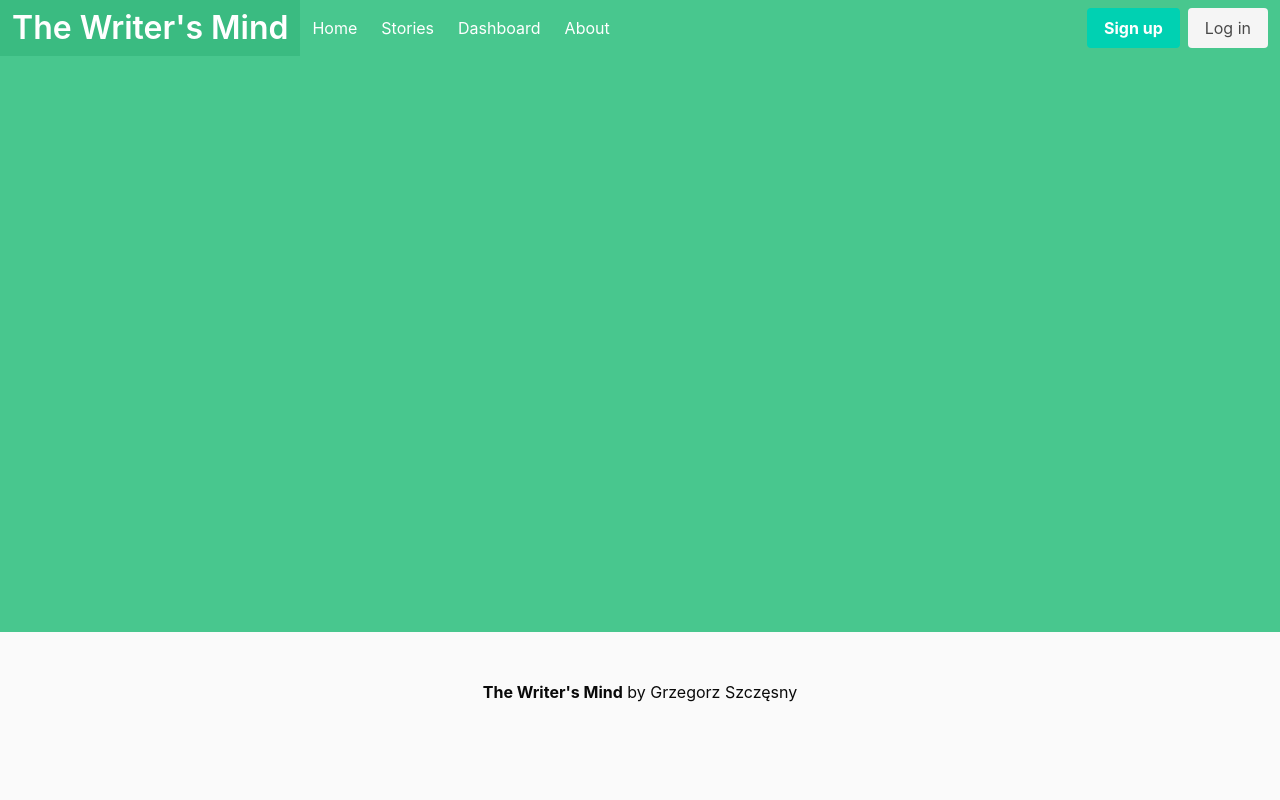
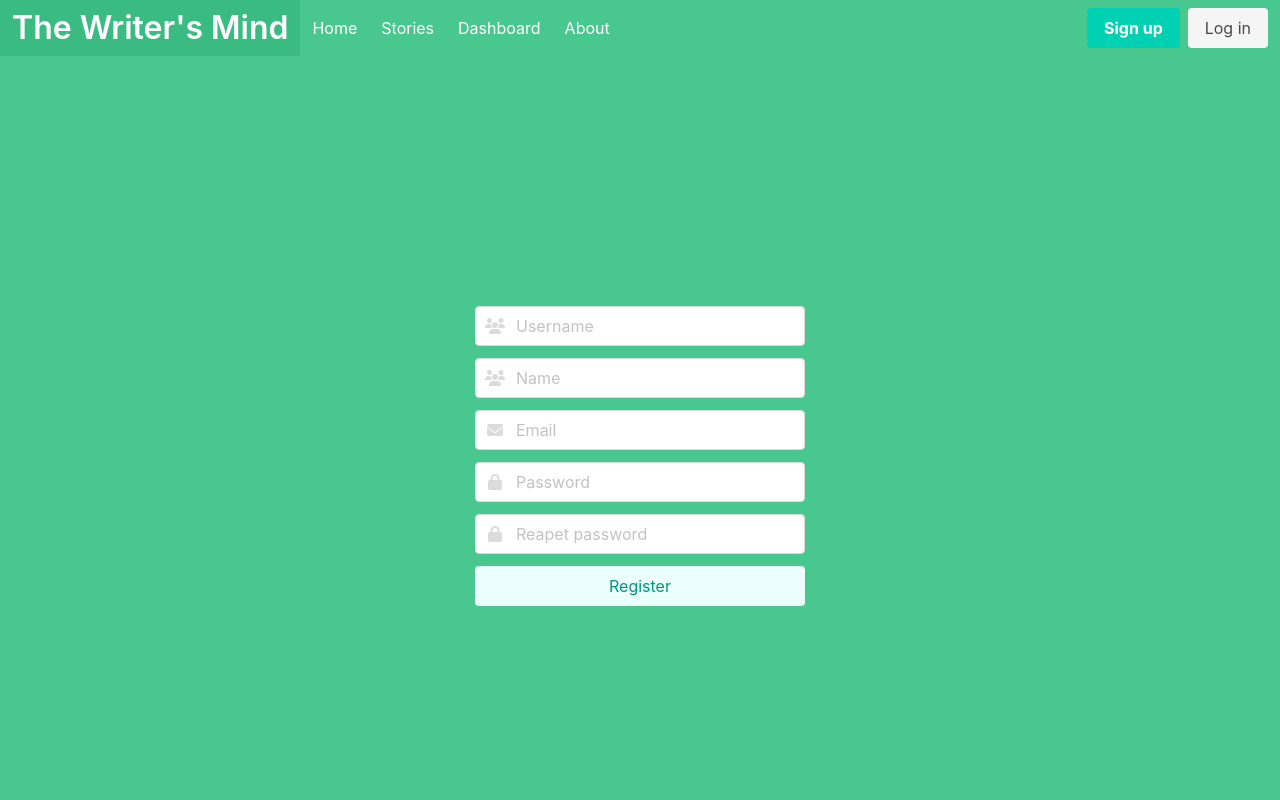
Before and after one commit to hosu794/social-application-client, a React (Create React App) app: page /register in a window 1280 px wide. Shown: the top 800 px of the page. Built offline with nearby package versions, Linux system fonts and the light colour scheme; no server answers.

Commit message:
Create Register and Login Component with bugs

```diff
--- a/public/index.html
+++ b/public/index.html
@@ -15,6 +15,10 @@
       user's mobile device or desktop. See https://developers.google.com/web/fundamentals/web-app-manifest/
     -->
     <link rel="manifest" href="%PUBLIC_URL%/manifest.json" />
+    <script
+      src="https://kit.fontawesome.com/dc01870533.js"
+      crossorigin="anonymous"
+    ></script>
     <!--
       Notice the use of %PUBLIC_URL% in the tags above.
       It will be replaced with the URL of the `public` folder during the build.
@@ -24,7 +28,7 @@
       work correctly both with client-side routing and a non-root public URL.
       Learn how to configure a non-root public URL by running `npm run build`.
     -->
-    <title>React App</title>
+    <title>The Writer's Mind</title>
   </head>
   <body>
     <noscript>You need to enable JavaScript to run this app.</noscript>
--- a/src/App.js
+++ b/src/App.js
@@ -12,6 +12,7 @@ import {
 } from "react-router-dom";
 import { PrivateRoute } from "./_components/PrivateRoute";
 
+import Register from "./_components/auth/Register";
 import Home from "./_components/layout/Home";
 import Footer from "./_components/layout/Footer";
 import Login from "./_components/auth/Login";
@@ -36,7 +37,7 @@ function App() {
           <Switch>
             <Route path="/" component={Home} exact />
             <Route path="/login" component={Login} exact />
-            <Route path="/register" exact />
+            <Route path="/register" component={Register} exact />
             <Redirect from="*" to="/" />
           </Switch>
         </div>
--- a/src/_actions/auth.actions.js
+++ b/src/_actions/auth.actions.js
@@ -17,8 +17,8 @@ function login(usernameOrEmail, password) {
       },
       (error) => {
         handleResponse(error);
-        dispatch(failure(error.toString()));
-        dispatch(alertActions.error(error.toString()));
+        dispatch(failure(error.response.data.message));
+        dispatch(alertActions.error(error.response.data.message));
       }
     );
   };
@@ -51,12 +51,13 @@ function register(user) {
       (user) => {
         dispatch(success());
         history.push("/login");
+        window.location.reload(true);
         dispatch(alertActions.success("Registration successful"));
       },
       (error) => {
         handleResponse(error);
-        dispatch(failure(error.toString()));
-        dispatch(alertActions.error(error.toString()));
+        dispatch(failure(error.response.data.message));
+        dispatch(alertActions.error(error.response.data.message));
       }
     );
   };
--- a/src/_components/auth/Login.js
+++ b/src/_components/auth/Login.js
@@ -11,6 +11,7 @@ function Login() {
   });
 
   const { username, password } = inputs;
+  const loading = useSelector((state) => state.authentication.loading);
   const logginIn = useSelector((state) => state.authentication.logginIn);
   const alert = useSelector((state) => state.alert);
   const dispatch = useDispatch();
@@ -51,7 +52,7 @@ function Login() {
 
     if (username && password) {
       dispatch(authActions.login(username, password));
-      isCrudentialsAreCorrect(alert);
+      areCrudentialsAreCorrect(alert);
     }
   }
 
@@ -62,7 +63,6 @@ function Login() {
         message: "Username is required!",
       }));
     } else if (!password) {
-      console.log("password");
       setError((error) => ({
         isTrue: true,
         message: "Password is required!",
@@ -70,7 +70,7 @@ function Login() {
     }
   }
 
-  function isCrudentialsAreCorrect(alert) {
+  function areCrudentialsAreCorrect(alert) {
     if (alert.type == "alert-danger") {
       console.log("Danger");
 
--- /dev/null
+++ b/src/_components/auth/Register.js
@@ -0,0 +1,237 @@
+import React, { useState, useEffect } from "react";
+
+import { useSelector, useDispatch } from "react-redux";
+import { authActions, alertActions } from "../../_actions";
+import { userService } from "../../_services";
+
+function Register() {
+  const [user, setUser] = useState({
+    name: "",
+    username: "",
+    email: "",
+    password: "",
+    passwordReapet: "",
+  });
+
+  const dispatch = useDispatch();
+
+  const alert = useSelector((state) => state.alert);
+  const registering = useSelector((state) => state.registration.registration);
+  const { name, password, passwordReapet, username, email } = user;
+
+  const [error, setError] = useState({
+    isTrue: false,
+    message: "",
+  });
+
+  useEffect(() => {
+    dispatch(authActions.logout());
+  }, []);
+
+  function createNewUser(user) {
+    const newUser = {
+      name,
+      username,
+      email,
+      password,
+    };
+
+    return newUser;
+  }
+
+  function clearAlerts() {
+    setError((error) => ({
+      isTrue: false,
+      message: "",
+    }));
+  }
+
+  function arePasswordSame(password, repeatedPassword) {
+    const competePassword = password === repeatedPassword;
+
+    console.log("Compete Passwords");
+    if (!competePassword) {
+      console.log("Password are not same");
+      setError((error) => ({
+        isTrue: true,
+        message: "Password are not same!",
+      }));
+    }
+  }
+
+  function handleChange(e) {
+    const { name, value } = e.target;
+    setUser((user) => ({ ...user, [name]: value }));
+  }
+
+  function validateUserFields() {
+    if (!user.username) {
+      setError((error) => ({
+        isTrue: true,
+        message: "Username is required!",
+      }));
+    } else if (!user.name) {
+      setError((error) => ({
+        isTrue: true,
+        message: "User is required!",
+      }));
+    } else if (!user.email) {
+      setError((error) => ({
+        isTrue: true,
+        message: "Email is required!",
+      }));
+    } else if (!user.password) {
+      setError((error) => ({
+        isTrue: true,
+        message: "Password is required!",
+      }));
+    } else if (!user.email) {
+      setError((error) => ({
+        isTrue: true,
+        message: "Email is required!",
+      }));
+    } else if (!user.passwordReapet) {
+      setError((error) => ({
+        isTrue: true,
+        message: "Reapet Password",
+      }));
+    }
+  }
+
+  function handleAlertButton() {
+    clearAlerts();
+  }
+
+  function isResponseSuccessfully() {
+    if (alert.type == "alert-success") {
+      console.log("Success");
+    } else {
+      setError((error) => ({
+        isTrue: true,
+        message: alert.message,
+      }));
+    }
+  }
+
+  function handleSubmit(e) {
+    e.preventDefault();
+
+    dispatch(alertActions.clear());
+
+    validateUserFields();
+
+    arePasswordSame(password, passwordReapet);
+
+    const validateCrudentialsAndCheckIsError =
+      username && name && password && passwordReapet && error;
+
+    if (validateCrudentialsAndCheckIsError) {
+      dispatch(authActions.register(createNewUser(user)));
+
+      isResponseSuccessfully();
+    }
+  }
+
+  return (
+    <section class="hero is-success is-fullheight">
+      <div class="hero-body">
+        <form onSubmit={handleSubmit} class="container has-text-centered">
+          {error.isTrue && (
+            <div class="notification is-danger">
+              <button onClick={handleAlertButton} class="delete"></button>
+              {error.message}
+            </div>
+          )}
+          <div class="field">
+            <p class="control has-icons-left has-icons-right">
+              <input
+                class="input"
+                name="username"
+                onChange={handleChange}
+                value={username}
+                type="text"
+                placeholder="Username"
+              />
+
+              <span class="icon is-small is-left">
+                <i class="fas fa-users"></i>
+              </span>
+            </p>
+          </div>
+          <div class="field">
+            <p class="control has-icons-left has-icons-right">
+              <input
+                class="input"
+                name="name"
+                onChange={handleChange}
+                value={name}
+                type="text"
+                placeholder="Name"
+              />
+
+              <span class="icon is-small is-left">
+                <i class="fas fa-users"></i>
+              </span>
+            </p>
+          </div>
+          <div class="field">
+            <p class="control has-icons-left has-icons-right">
+              <input
+                class="input"
+                name="email"
+                onChange={handleChange}
+                value={email}
+                type="email"
+                placeholder="Email"
+              />
+
+              <span class="icon is-small is-left">
+                <i class="fas fa-envelope"></i>
+              </span>
+            </p>
+          </div>
+          <div class="field">
+            <p class="control has-icons-left">
+              <input
+                class="input"
+                name="password"
+                onChange={handleChange}
+                value={password}
+                type="password"
+                placeholder="Password"
+              />
+              <span class="icon is-small is-left">
+                <i class="fas fa-lock"></i>
+              </span>
+            </p>
+          </div>
+          <div class="field">
+            <p class="control has-icons-left">
+              <input
+                class="input"
+                name="passwordReapet"
+                onChange={handleChange}
+                value={passwordReapet}
+                type="password"
+                placeholder="Reapet password"
+              />
+              <span class="icon is-small is-left">
+                <i class="fas fa-lock"></i>
+              </span>
+            </p>
+          </div>
+          <div className="field">
+            <button
+              type="submit"
+              class="button is-primary is-fullwidth is-light"
+            >
+              Register
+            </button>
+          </div>
+        </form>
+      </div>
+    </section>
+  );
+}
+
+export default Register;
--- a/src/_reducers/authentication.reducer.js
+++ b/src/_reducers/authentication.reducer.js
@@ -10,15 +10,19 @@ export function authentication(state = initialState, action) {
       return {
         loggingIn: true,
         user: action.user,
+        loading: true,
       };
     case authConstants.LOGIN_SUCCESS:
       return {
         loggedIn: true,
         user: action.user,
+        loading: false,
       };
     case authConstants.LOGIN_FAILURE:
     case authConstants.LOGOUT:
-      return {};
+      return {
+        loading: false,
+      };
     default:
       return state;
   }
--- a/src/_services/auth.service.js
+++ b/src/_services/auth.service.js
@@ -25,18 +25,15 @@ function logout() {
 }
 
 function register(user) {
-  const requestOptions = {
-    method: "POST",
-    headers: {
-      "Content-Type": "application/json",
-    },
-    body: JSON.stringify(user),
-  };
-
   const body = JSON.stringify(user);
 
   return axios.post(
     "https://the-writers-mind.herokuapp.com/api/auth/signup",
-    body
+    body,
+    {
+      headers: {
+        "Content-Type": "application/json",
+      },
+    }
   );
 }
```
